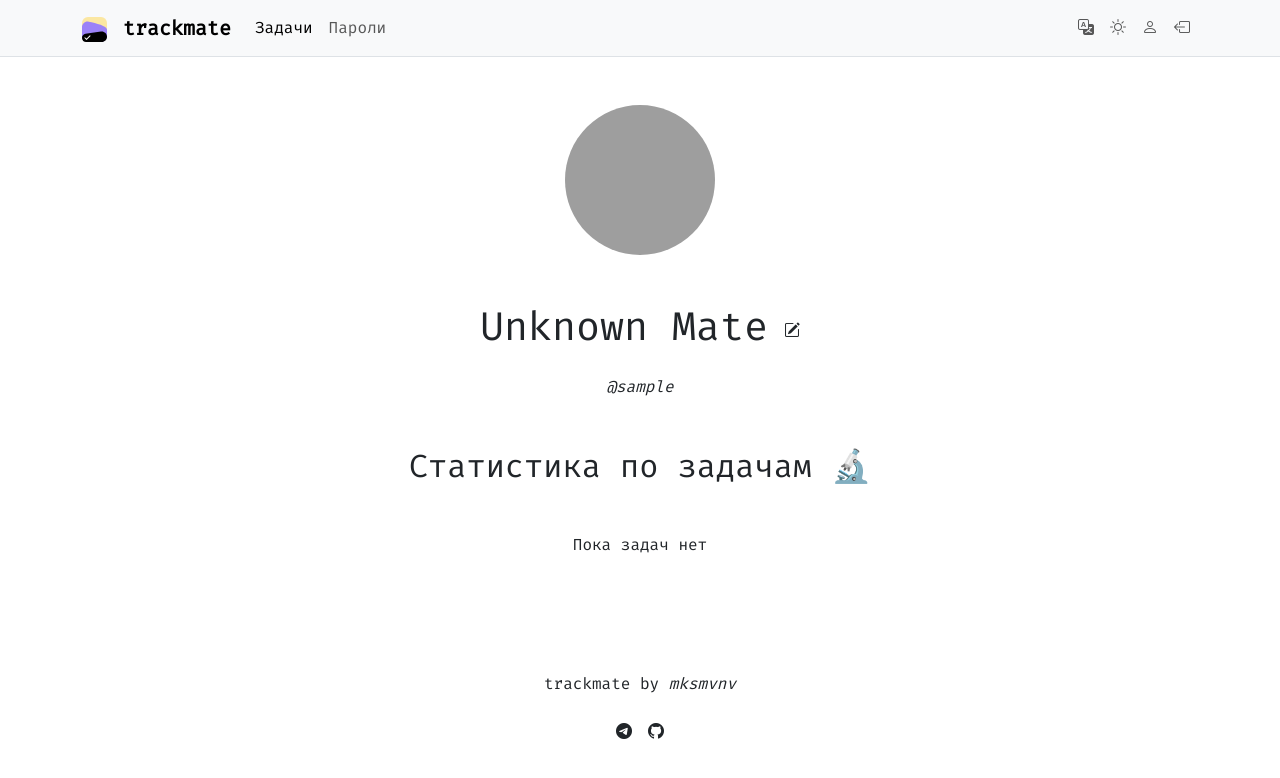
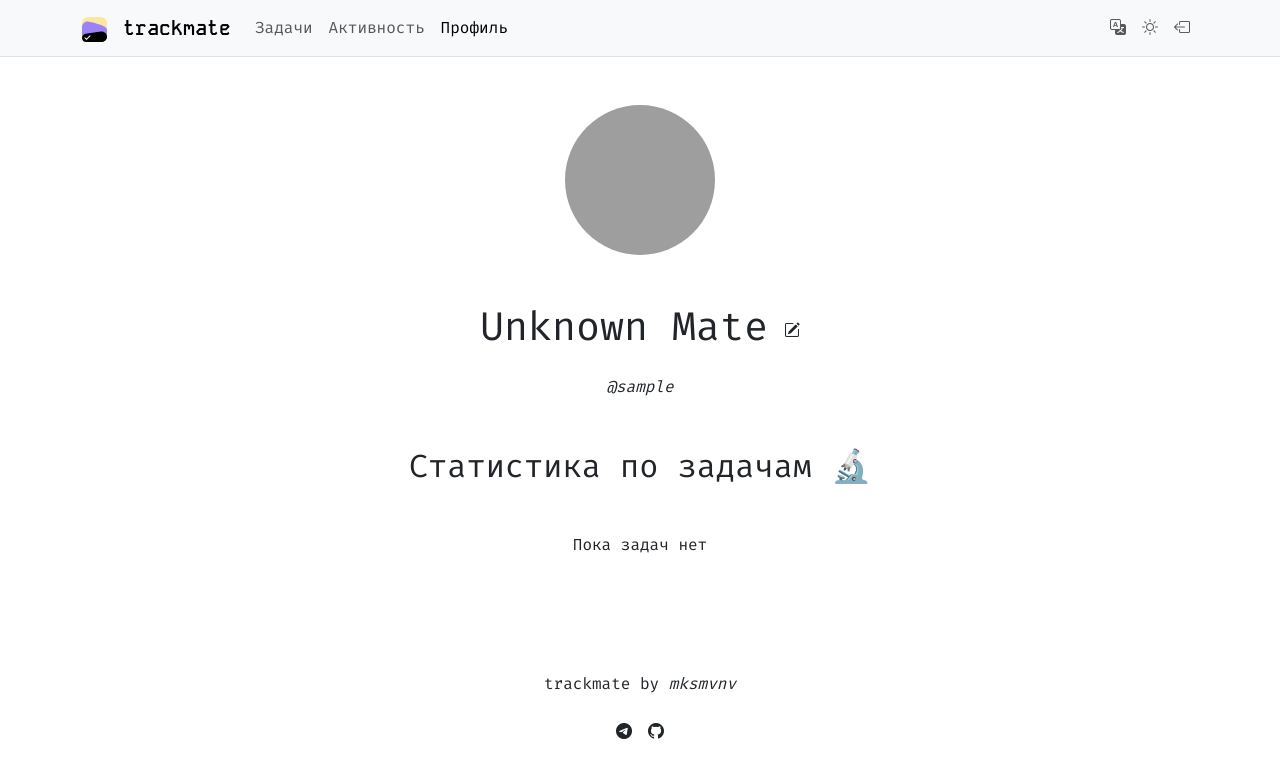
Before and after one commit to mksmvnv/trackmate, a Django app: page /ru/profiles/1/ in a window 1280 px wide. Shown: the top 778 px of the page. Run offline with Django 5.2, Linux system fonts and the light colour scheme; the visitor is signed in with stand-in values (Sample User, id 1); data that the repository does not hold is empty; grey boxes are pictures that could not be loaded.

Commit message:
Update navbar menu

```diff
--- a/tasks/templates/base.html
+++ b/tasks/templates/base.html
@@ -23,14 +23,17 @@
           <path d="M159.667 377L90 446.667L58.3334 415" stroke="#F5F5F5" stroke-width="21" stroke-linecap="round" stroke-linejoin="round"/>
         </svg>
       </a>
-      <a class="navbar-brand" href="{% url 'index' %}"><b>trackmate</b></a>
+      <a class="navbar-brand text-logo" href="{% url 'index' %}"><b>trackmate</b></a>
       <button class="navbar-toggler" type="button" data-bs-toggle="collapse" data-bs-target="#navbarNavAltMarkup" aria-controls="navbarNavAltMarkup" aria-expanded="false" aria-label="Toggle navigation">
         <span class="navbar-toggler-icon"></span>
       </button>
       <div class="collapse navbar-collapse" id="navbarNavAltMarkup">
         <div class="navbar-nav">
-          <a class="nav-link active" aria-current="page" href="{% url 'tasks' %}">{% translate "Задачи" %}</a>
-          <a class="nav-link" href="#">{% translate "Пароли" %}</a>
+          <a class="nav-link" href="{% url 'tasks' %}" id="navbar-tasks">{% translate "Задачи" %}</a>
+          <a class="nav-link" href="#" id="navbar-activity">{% translate "Активность" %}</a>
+          {% if user.is_authenticated %}
+            <a class="nav-link" href="{% url 'profile' user.id %}" id="navbar-profile">{% translate "Профиль" %}</a>
+          {% endif %}
         </div>
         <div class="navbar-collapse collapse">
           <div class="navbar-nav ms-auto">
@@ -45,17 +48,18 @@
               <i class="bi bi-brightness-high" id="theme-icon"></i>
             </span>
           </div>
-          <div class ="navbar-nav">
-            {% if user.is_authenticated %}
-              <a class="nav-link" href="{% url 'profile' user.id %}"><i class="bi bi-person"></i></a>
+          {% if user.is_authenticated %}
+            <div class="navbar-nav">
               <form action="{% url 'logout' %}" method="post">
                 {% csrf_token %}
                 <button class="nav-link" type="submit"><i class="bi bi-box-arrow-left"></i></button>
               </form>
-            {% else %}
+            </div>
+          {% else %}
+            <div class="navbar-nav">
               <a class="nav-link" href="{% url 'login' %}"><i class="bi bi-box-arrow-in-right"></i></a>
-            {% endif %}
-          </div>
+            </div>
+          {% endif %}
         </div>
       </div>
     </div>
@@ -78,6 +82,7 @@
   <script src="https://ajax.googleapis.com/ajax/libs/jquery/3.5.1/jquery.min.js"></script>
   <script src="https://code.jquery.com/jquery-3.6.0.min.js"></script>
   <script src="{% static 'tasks/js/themes.js' %}"></script>
+  <script src="{% static 'tasks/js/active.js' %}"></script>
   {% block scripts %}{% endblock %}
   </body>
 </html>
```
